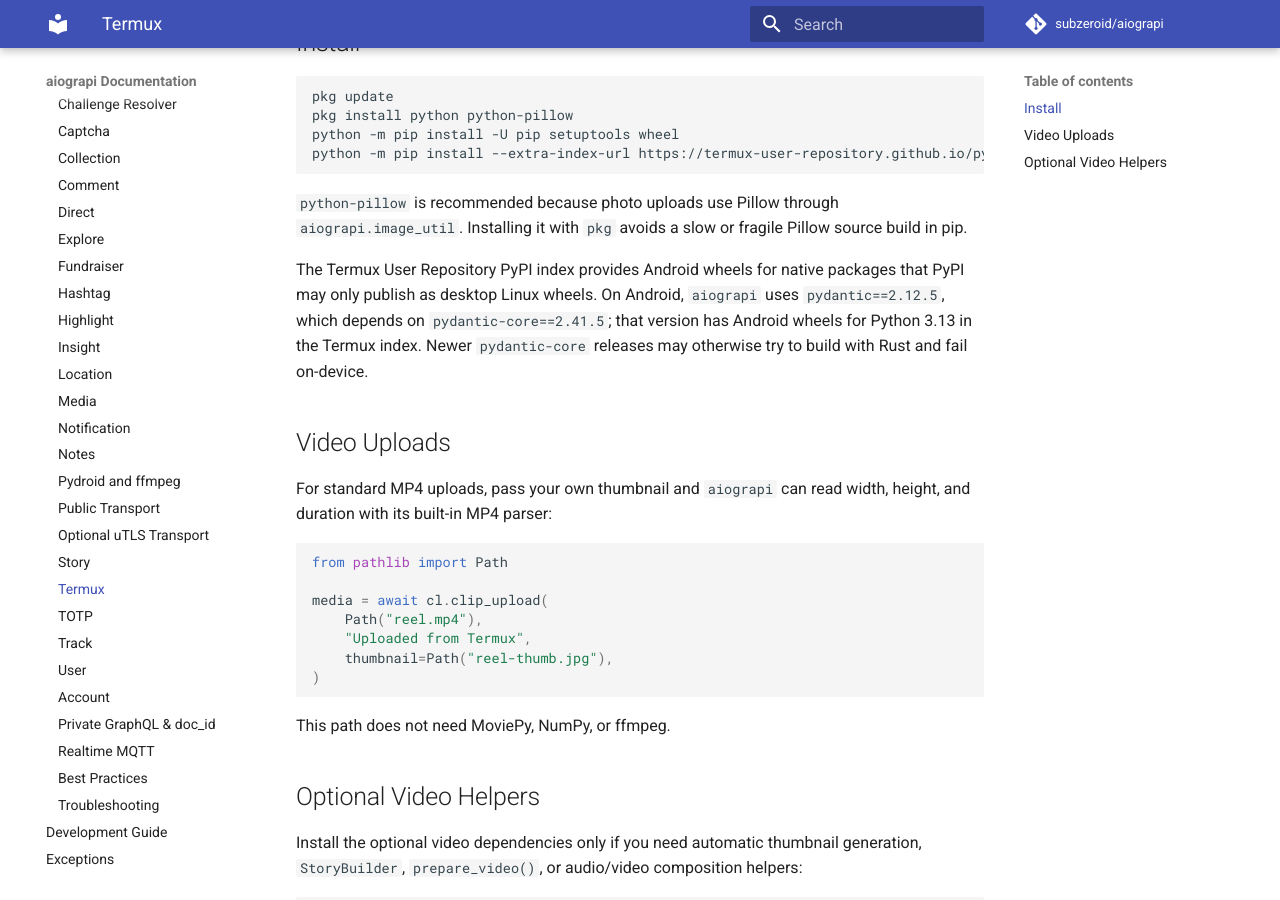
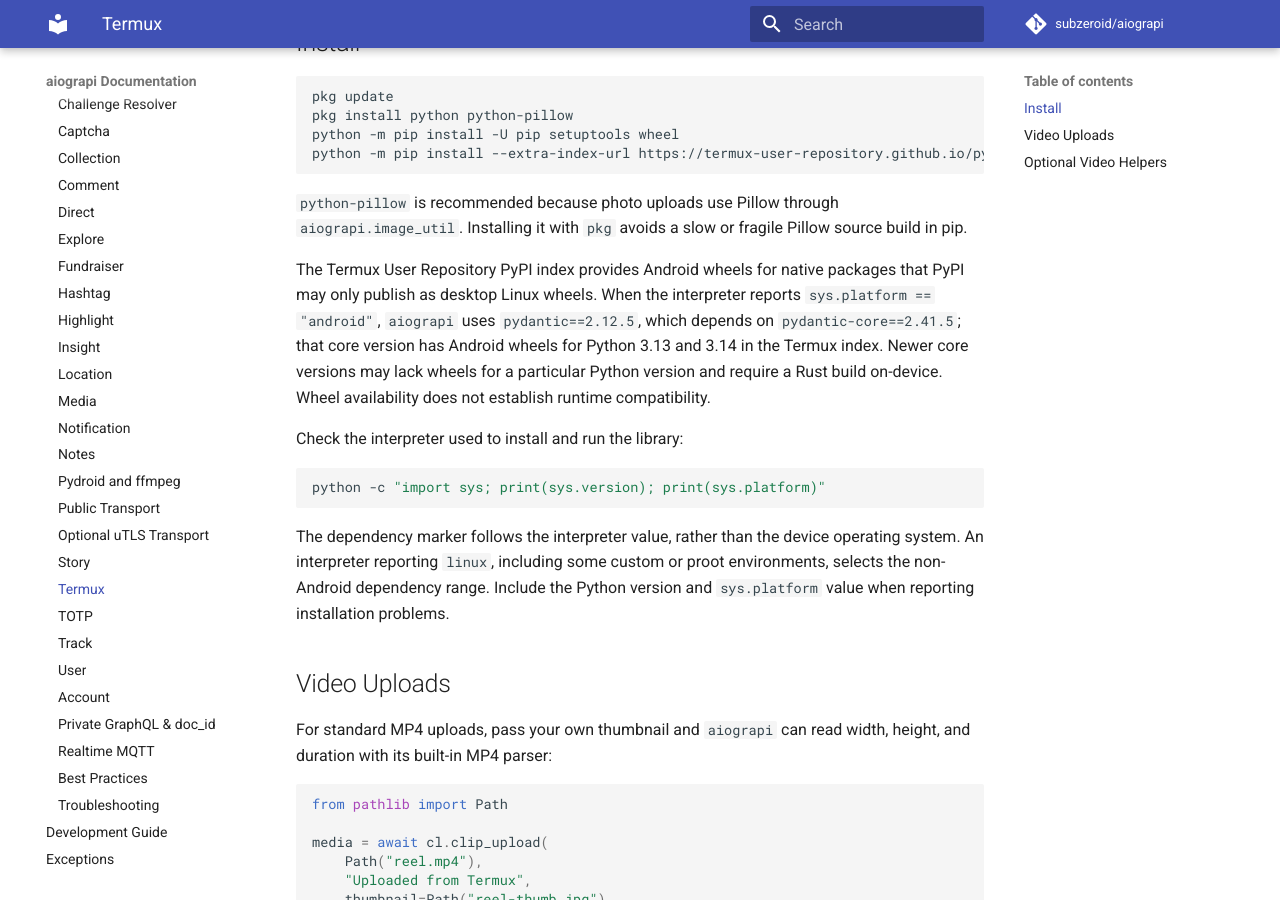
Before and after one commit to subzeroid/aiograpi, an MkDocs documentation site: the page built from docs/usage-guide/termux.md, in a window 1280 px wide and 900 px high, scrolled down 271 px. Built offline with MkDocs 1.6.1 and Material for MkDocs 9.7.7, drawn with Linux system fonts in a browser that asks for light colours; comment, search, counter and statistics services are not loaded; the version menu is left out.

Commit message:
build: allow Pydantic 2.14 outside Android (#533)

````diff
--- a/docs/usage-guide/termux.md
+++ b/docs/usage-guide/termux.md
@@ -13,7 +13,15 @@ python -m pip install --extra-index-url https://termux-user-repository.github.io
 
 `python-pillow` is recommended because photo uploads use Pillow through `aiograpi.image_util`. Installing it with `pkg` avoids a slow or fragile Pillow source build in pip.
 
-The Termux User Repository PyPI index provides Android wheels for native packages that PyPI may only publish as desktop Linux wheels. On Android, `aiograpi` uses `pydantic==2.12.5`, which depends on `pydantic-core==2.41.5`; that version has Android wheels for Python 3.13 in the Termux index. Newer `pydantic-core` releases may otherwise try to build with Rust and fail on-device.
+The Termux User Repository PyPI index provides Android wheels for native packages that PyPI may only publish as desktop Linux wheels. When the interpreter reports `sys.platform == "android"`, `aiograpi` uses `pydantic==2.12.5`, which depends on `pydantic-core==2.41.5`; that core version has Android wheels for Python 3.13 and 3.14 in the Termux index. Newer core versions may lack wheels for a particular Python version and require a Rust build on-device. Wheel availability does not establish runtime compatibility.
+
+Check the interpreter used to install and run the library:
+
+```bash
+python -c "import sys; print(sys.version); print(sys.platform)"
+```
+
+The dependency marker follows the interpreter value, rather than the device operating system. An interpreter reporting `linux`, including some custom or proot environments, selects the non-Android dependency range. Include the Python version and `sys.platform` value when reporting installation problems.
 
 ## Video Uploads
 
--- a/pyproject.toml
+++ b/pyproject.toml
@@ -60,7 +60,7 @@ dependencies = [
     "orjson>=3.11.8,<4",
     "PySocks>=1.7.1,<2",
     "pydantic==2.12.5; sys_platform == 'android'",
-    "pydantic>=2.12.5,<2.14; sys_platform != 'android'",
+    "pydantic>=2.12.5,<2.15; sys_platform != 'android'",
     "pycryptodomex>=3.23.0,<4",
     "zstandard>=0.25.0,<0.26",
     "Pillow>=13.0.0,<14",
````
Also changed, not shown: CHANGELOG.md (+6 -0 lines), 2 other files.
